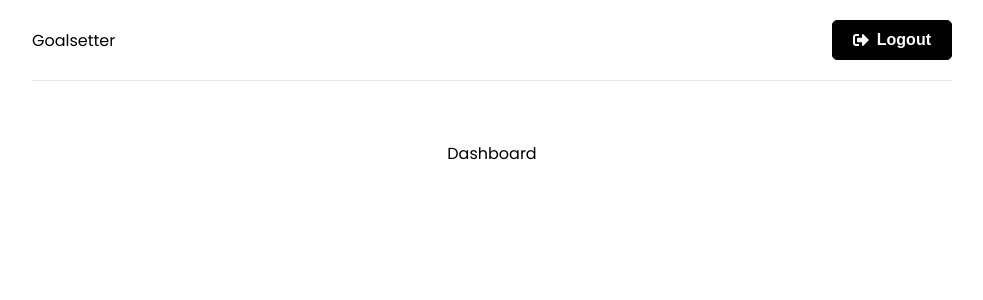
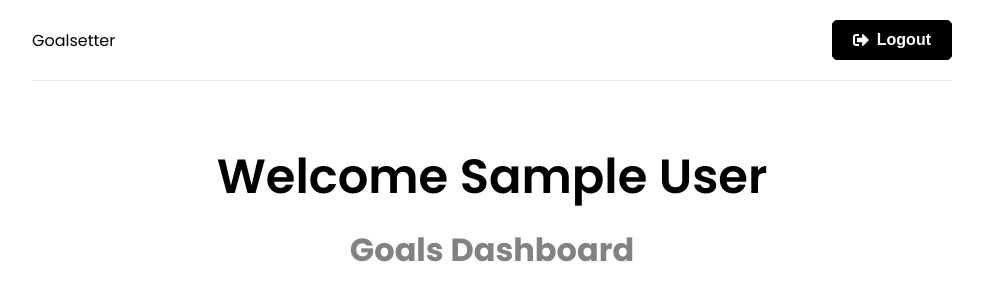
Before and after one commit to ProgBot12/Goals_MERN_App, a React (Create React App) app in the folder frontend/: page / in a window 1280 px wide. Shown: the top 300 px of the page, without its empty margins (148-1131 px from the left). Built offline with nearby package versions, Linux system fonts and the light colour scheme; sample sign-in values are in the browser's storage.

Commit message:
modified dashboard to welcome user

```diff
--- a/frontend/src/app/store.js
+++ b/frontend/src/app/store.js
@@ -1,8 +1,10 @@
 import { configureStore } from "@reduxjs/toolkit";
 import authReducer from "../features/auth/authSlice";
+import goalReducer from "../features/goals/goalSlice";
 
 export const store = configureStore({
   reducer: {
     auth: authReducer,
+    goals: goalReducer,
   },
 });
--- a/frontend/src/features/goals/goalSlice.js
+++ b/frontend/src/features/goals/goalSlice.js
@@ -16,3 +16,6 @@ export const goalSlice = createSlice({
   },
   extraReducers: {},
 });
+
+export const { reset } = goalSlice.actions;
+export default goalSlice.reducer;
--- a/frontend/src/pages/Dashboard.jsx
+++ b/frontend/src/pages/Dashboard.jsx
@@ -14,7 +14,14 @@ function Dashboard() {
     }
   }, [user, navigate]);
 
-  return <div>Dashboard</div>;
+  return (
+    <>
+      <section className="heading">
+        <h1>Welcome {user && user.name}</h1>
+        <p>Goals Dashboard</p>
+      </section>
+    </>
+  );
 }
 
 export default Dashboard;
```
Also changed, not shown: frontend/src/components/GoalForm.jsx (added).
